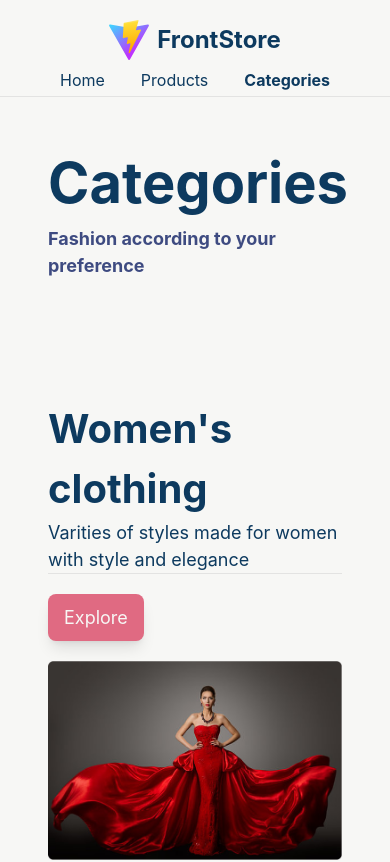
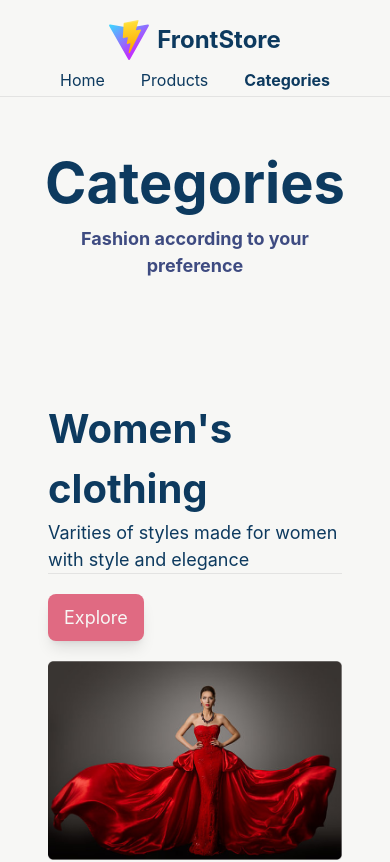
Before and after one commit to LuguiM/FrontStore, a React (Vite) app: page /FrontStore/categories in a window 390 px wide. Shown: the top 862 px of the page. Built offline with nearby package versions, Linux system fonts and the light colour scheme.

Commit message:
Fix: Responsive en categorias

```diff
--- a/src/routes/index.jsx
+++ b/src/routes/index.jsx
@@ -21,6 +21,6 @@ export const router = createBrowserRouter([
 
 ],
   {
-    basename: "/FrontStore"
+    basename: "/FrontStore/"
   }
 );
--- a/src/views/categories/Hero.jsx
+++ b/src/views/categories/Hero.jsx
@@ -9,10 +9,10 @@ const categories = [
 
 export const Hero = () => {
   return (
-    <section className="flex justify-between ">
+    <section className="flex justify-center md:justify-between text-center md:text-left">
         <div className="my-auto w-max">
             <h1 className="text-h2">Categories</h1>
-            <h2 className="text-bodyLarge  text-ligth-purple">Fashion according to your preference</h2>
+            <h2 className="text-bodyLarge text-ligth-purple">Fashion according to your preference</h2>
         </div>
         <div className="hidden lg:grid grid-cols-4  h-64 w-fit">
             {
```
